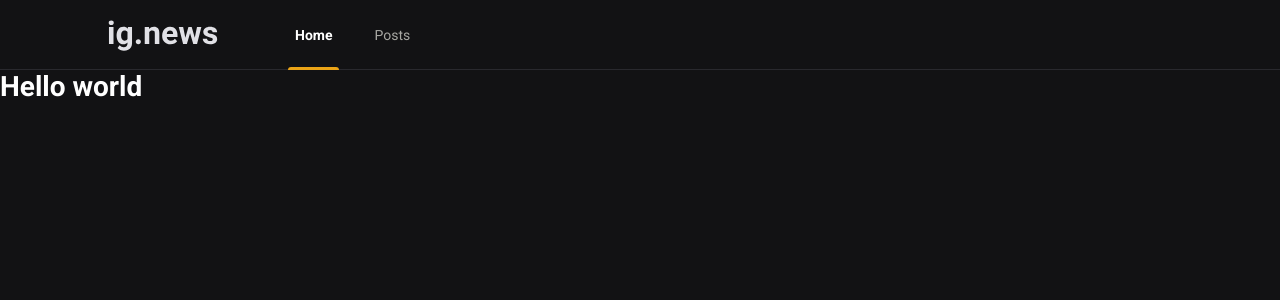
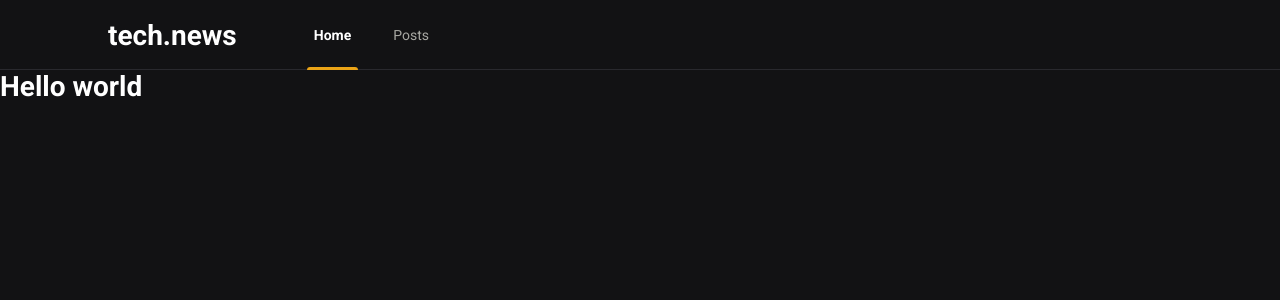
Before and after one commit to jfirme-sys/tech-news, a Next.js app: page / in a window 1280 px wide. Shown: the top 300 px of the page. Built offline with nearby package versions, Linux system fonts and the light colour scheme.

Commit message:
fix: change title

```diff
--- a/src/components/Header/index.tsx
+++ b/src/components/Header/index.tsx
@@ -5,7 +5,7 @@ export function Header() {
   return (
     <header className={styles.headerContainer}>
       <div className={styles.headerContent}>
-        <img src="/images/logo.svg" alt="Logo ReactJS" />
+        <h1>tech.news</h1>
         <nav>
           <a href="" className={styles.active}>Home</a>
           <a href="">Posts</a>
```
